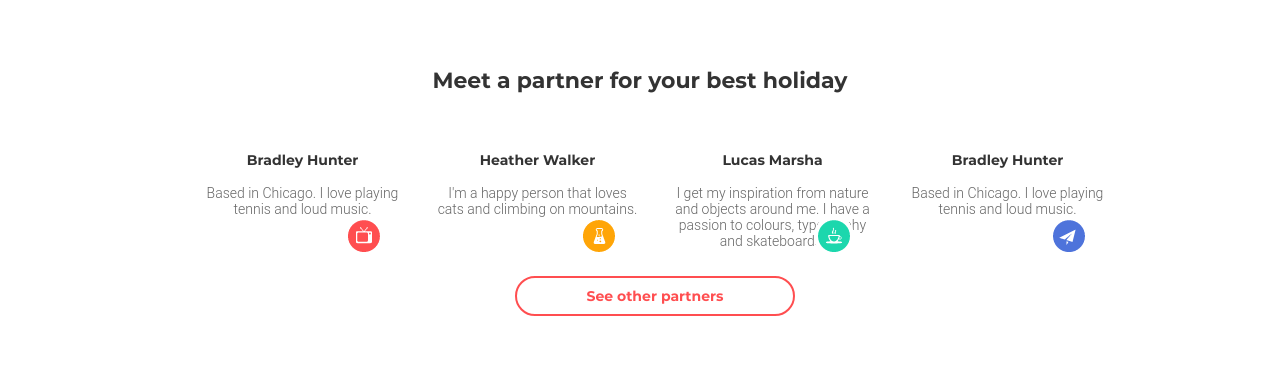
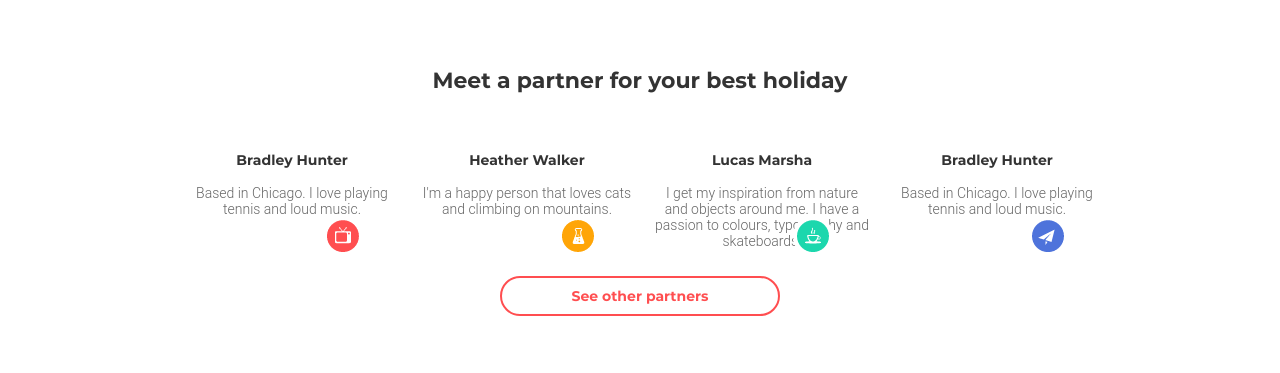
Before and after one commit to Diz1111Diz/goit-fe-course, a plain HTML site: page module-09/index.html in a window 1280 px wide. Shown: the part 742-1115 px from the top of the page. Drawn offline with Linux system fonts and the light colour scheme; files whose address does not match are found by name.

Commit message:
fix width

```diff
--- a/module-09/css/style.css
+++ b/module-09/css/style.css
@@ -89,6 +89,12 @@ header {
 
 .team {
   text-align: center;
+
+}
+.center{
+  justify-content: center;
+  margin: 0 auto;
+
 }
 
 .title-team {
@@ -102,7 +108,7 @@ header {
 
 .team-item {
   position: relative;
-  width:  194px;
+  width: 214px;
   margin-bottom: 27px;
 
 }
@@ -188,6 +194,7 @@ header {
 
 }
 
+
 .team-btn:hover {
   color: #ffffff;
   background-color: #ff4e50;
@@ -222,9 +229,8 @@ header {
   margin-bottom: 230px;
 }
   .team {
-    width: 470px;
+    min-width: 492px;
   }
-
 
   .site-text-title br {
     display: none;
--- a/module-09/index.html
+++ b/module-09/index.html
@@ -39,47 +39,54 @@
    </header>
 
    <main>
-      <section class="team container">
+      <section class="container team">
          <div class="row">
-            <h2 class="title-team col-sm-12">Meet a partner for your best holiday</h2>
-         </div>
 
 
-<div class="container">
-   <div class="row team justify-content-center">
+            <h2 class="title-team col-sm-12">Meet a partner for your best holiday</h2>
 
 
-            <div class="team-item icon-tv col-sm-12 col-md-6 col-lg-3 ">
+            <div class="col-sm-12 col-md-6 col-lg-3 ">
+               <div class="team-item icon-tv center">
                   <img src="img/Layer_6.png" alt="" class="team-img">
                   <p class="name">Bradley Hunter</p>
                   <p class="us">Based in Chicago. I love playing tennis and loud music.</p>
                </div>
+            </div>
 
-            <div class="team-item icon-flask col-sm-12 col-md-6 col-lg-3">
+            <div class="col-sm-12 col-md-6 col-lg-3">
+               <div class="team-item icon-flask center">
                   <img src="img/Layer_7.png" alt="" class="team-img">
                   <p class="name">Heather Walker</p>
                   <p class="us">I'm a happy person that loves cats and climbing on mountains.</p>
                </div>
+            </div>
 
-            <div class="team-item icon-cofe col-sm-12 col-md-6 col-lg-3">
+            <div class="col-sm-12 col-md-6 col-lg-3">
+               <div class="team-item icon-cofe center">
                   <img src="img/Layer_8.png" alt="" class="team-img">
                   <p class="name">Lucas Marsha</p>
-               <p class="us">I get my inspiration from nature and objects around me. I have a passion to colours,
+                  <p class="us">I get my inspiration from nature and objects around me. I have a passion to
+                     colours,
                      typography and skateboards.</p>
                </div>
+            </div>
 
-            <div class="team-item icon-airplane col-sm-12 col-md-6 col-lg-3">
+            <div class="col-sm-12 col-md-6 col-lg-3">
+               <div class="team-item icon-airplane center">
                   <img src="img/Layer_10.png" alt="" class="team-img">
                   <p class="name">Bradley Hunter</p>
                   <p class="us">Based in Chicago. I love playing tennis and loud music.</p>
                </div>
+            </div>
 
 
-         <button class="team-btn btn">See other partners</button>
+            <button class="team-btn btn center">See other partners</button>
 
 
          </div>
-   </div>
+
+
 
 
       </section>
```
Lines whose indentation alone changed are shown as unchanged.
